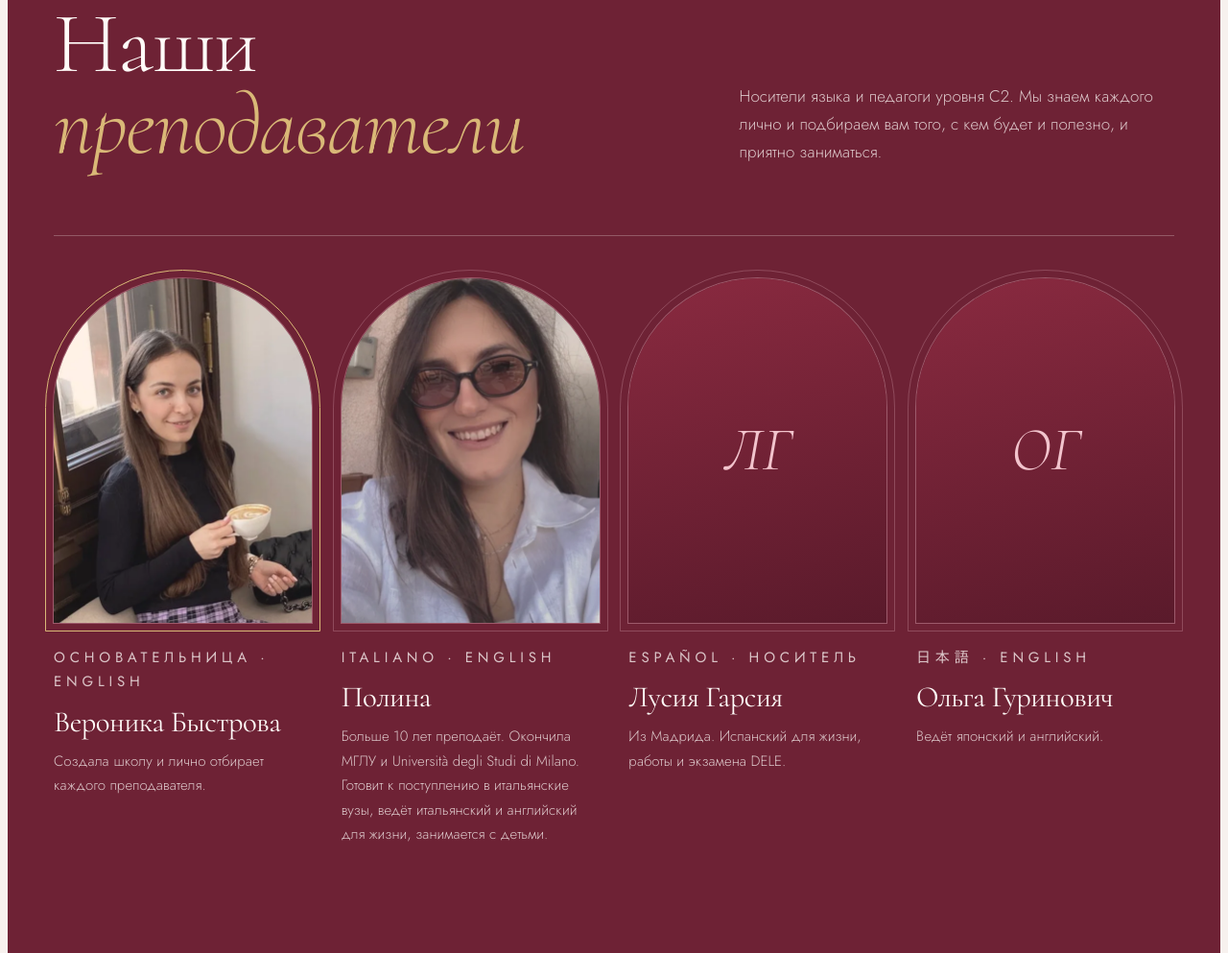
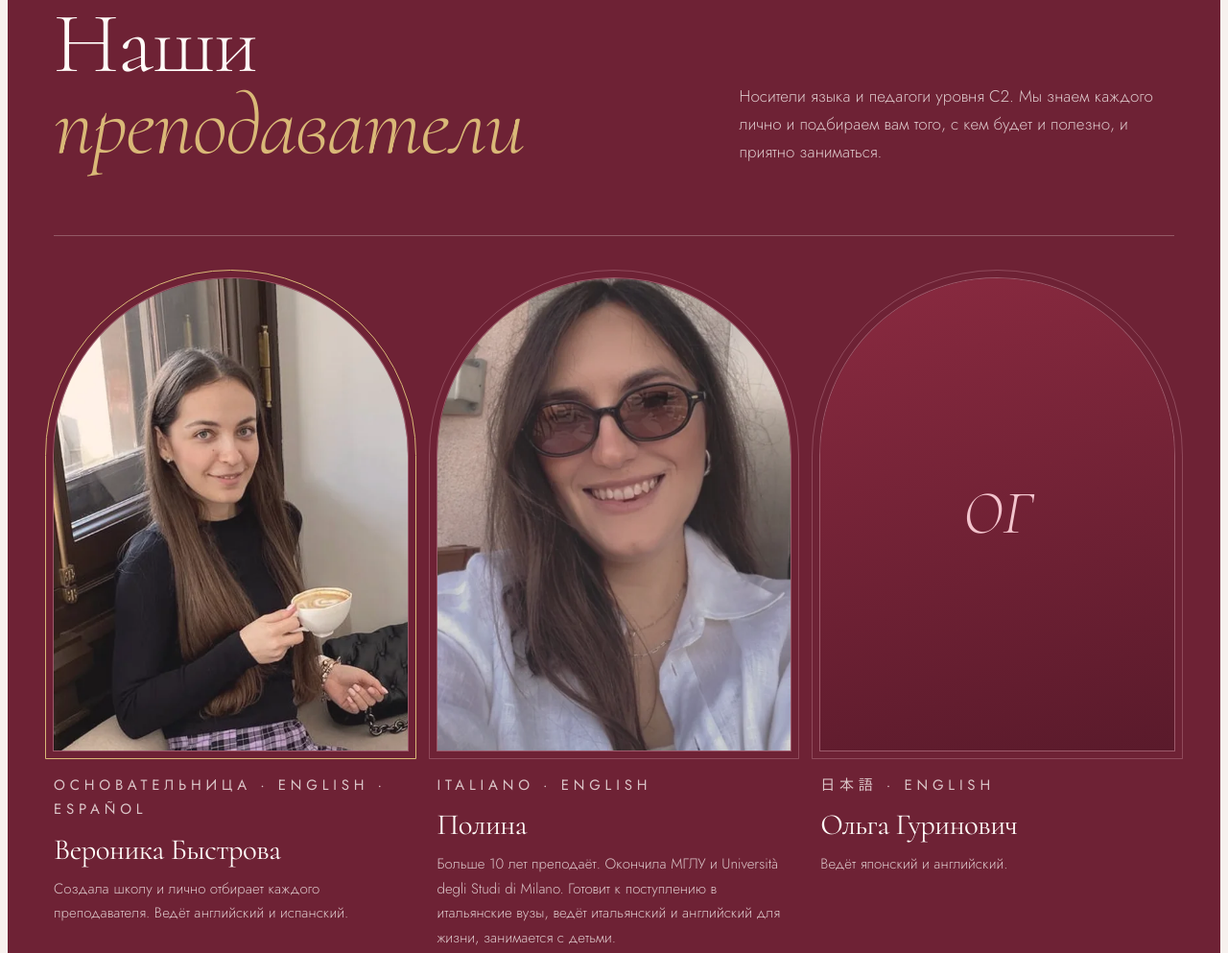
Before and after one commit to AnatolyBystrov/maion_bystrova, a plain HTML site: page index.html in a window 1280 px wide. Shown: the part 3056-4049 px from the top of the page at 96% size. Drawn offline with Linux system fonts and the light colour scheme.

Commit message:
Remove placeholder Spanish teacher; Veronika teaches Spanish
Co-Authored-By: Claude Opus 5.5 <noreply@anthropic.com>
Claude-Session: https://claude.ai/code/session_01D8AAKhHLYtpHG4q4qLcVUk

```diff
--- a/index.html
+++ b/index.html
@@ -152,7 +152,7 @@ section{padding-block:clamp(80px,10vw,140px)}
 .team-sec em,.team-sec .cap{color:var(--gold-soft)}
 .team-sec .team{border-color:rgba(255,251,248,.25)}
 .team-sec .medal{background:transparent;border-color:var(--peony);color:var(--peony)}
-.team{display:grid;grid-template-columns:repeat(4,1fr);border-top:1px solid var(--line-2)}
+.team{display:grid;grid-template-columns:repeat(3,1fr);border-top:1px solid var(--line-2)}
 .t{padding:44px 0 8px;display:grid;gap:14px;align-content:start;min-width:0}
 .team{column-gap:clamp(20px,2.4vw,36px)}
 .t .pic{position:relative;aspect-ratio:3/4;max-width:100%;border-radius:999px 999px 0 0;overflow:hidden;background:var(--img,linear-gradient(165deg,#8a2a40,var(--wine-deep)));display:grid;place-items:center;margin-bottom:10px;box-shadow:0 0 0 1px rgba(242,196,205,.35);outline:1px solid rgba(242,196,205,.25);outline-offset:8px;transition:outline-offset .6s var(--ease)}
@@ -166,8 +166,7 @@ section{padding-block:clamp(80px,10vw,140px)}
 .team-sec .t.founder .medal{background:var(--gold-soft);color:var(--wine-deep);border-color:var(--gold-soft)}
 .t h3{font-size:clamp(28px,2.4vw,36px);font-weight:400}
 .t p{color:var(--ink-2);font-size:15px}
-@media(max-width:960px){.team{grid-template-columns:1fr 1fr}}
-@media(max-width:480px){.team{grid-template-columns:1fr}.t .pic{max-width:320px}}
+@media(max-width:700px){.team{grid-template-columns:1fr}.t .pic{max-width:340px}}
 
 /* standards */
 .std{display:grid;grid-template-columns:repeat(4,1fr);border-top:1px solid var(--line-2)}
@@ -342,21 +341,15 @@ footer{padding-block:56px 28px;overflow:hidden;border-top:1px solid var(--line)}
       <div class="team">
         <article class="t founder">
           <div class="pic" role="img" aria-label="Вероника Быстрова" style="--img:url(img/veronika-portrait.webp) center/cover no-repeat"></div>
-          <p class="cap">Основательница · English</p>
+          <p class="cap">Основательница · English · Español</p>
           <h3>Вероника Быстрова</h3>
-          <p>Создала школу и лично отбирает каждого преподавателя.</p>
+          <p>Создала школу и лично отбирает каждого преподавателя. Ведёт английский и испанский.</p>
         </article>
         <article class="t">
           <div class="pic" role="img" aria-label="Полина, преподаватель итальянского и английского" style="--img:url(img/polina-portrait.webp) center/cover no-repeat"></div>
           <p class="cap">Italiano · English</p>
           <h3>Полина</h3>
           <p>Больше 10 лет преподаёт. Окончила МГЛУ и Università degli Studi di Milano. Готовит к поступлению в итальянские вузы, ведёт итальянский и английский для жизни, занимается с детьми.</p>
-        </article>
-        <article class="t">
-          <div class="pic" aria-hidden="true"><span>ЛГ</span></div>
-          <p class="cap">Español · носитель</p>
-          <h3>Лусия Гарсия</h3>
-          <p>Из Мадрида. Испанский для жизни, работы и экзамена DELE.</p>
         </article>
         <article class="t">
           <div class="pic" aria-hidden="true"><span>ОГ</span></div>
```
